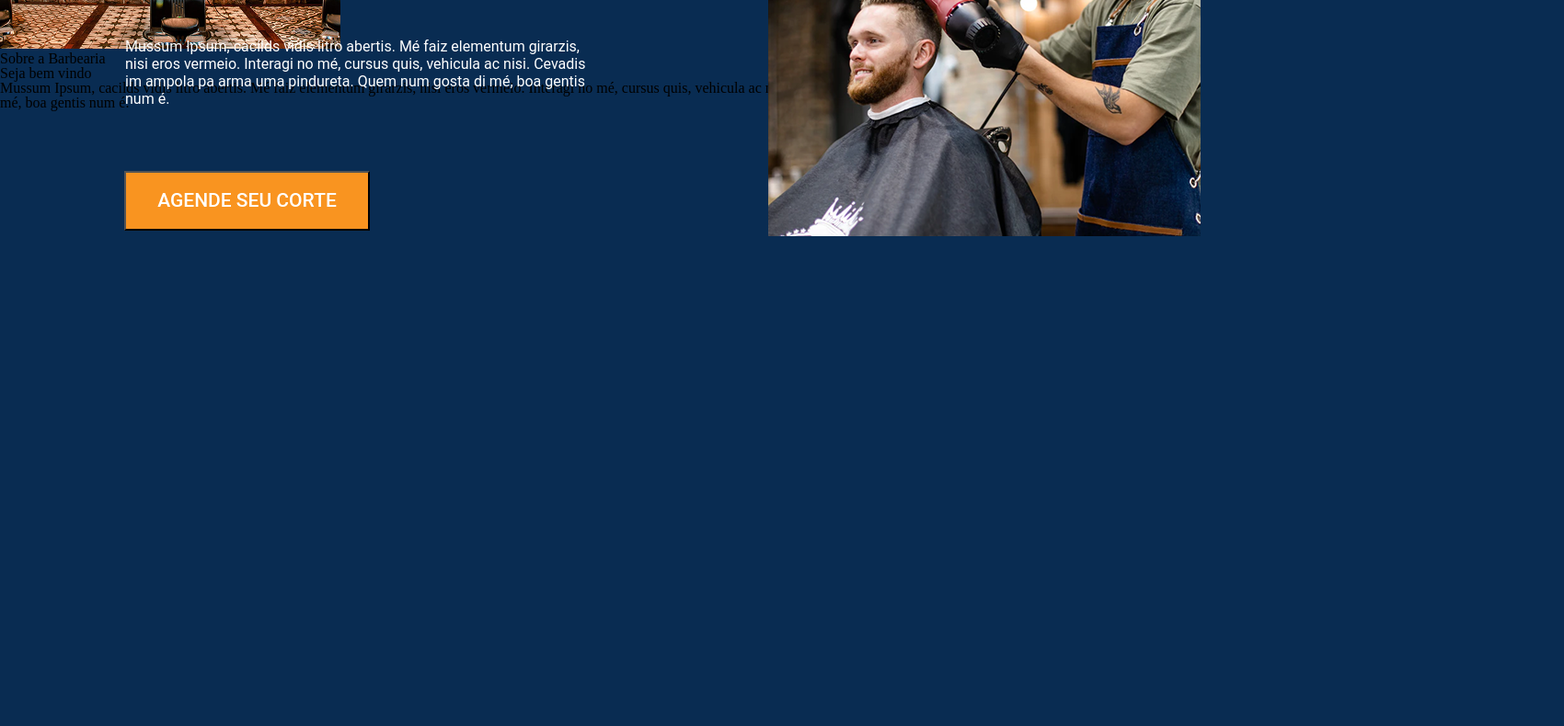
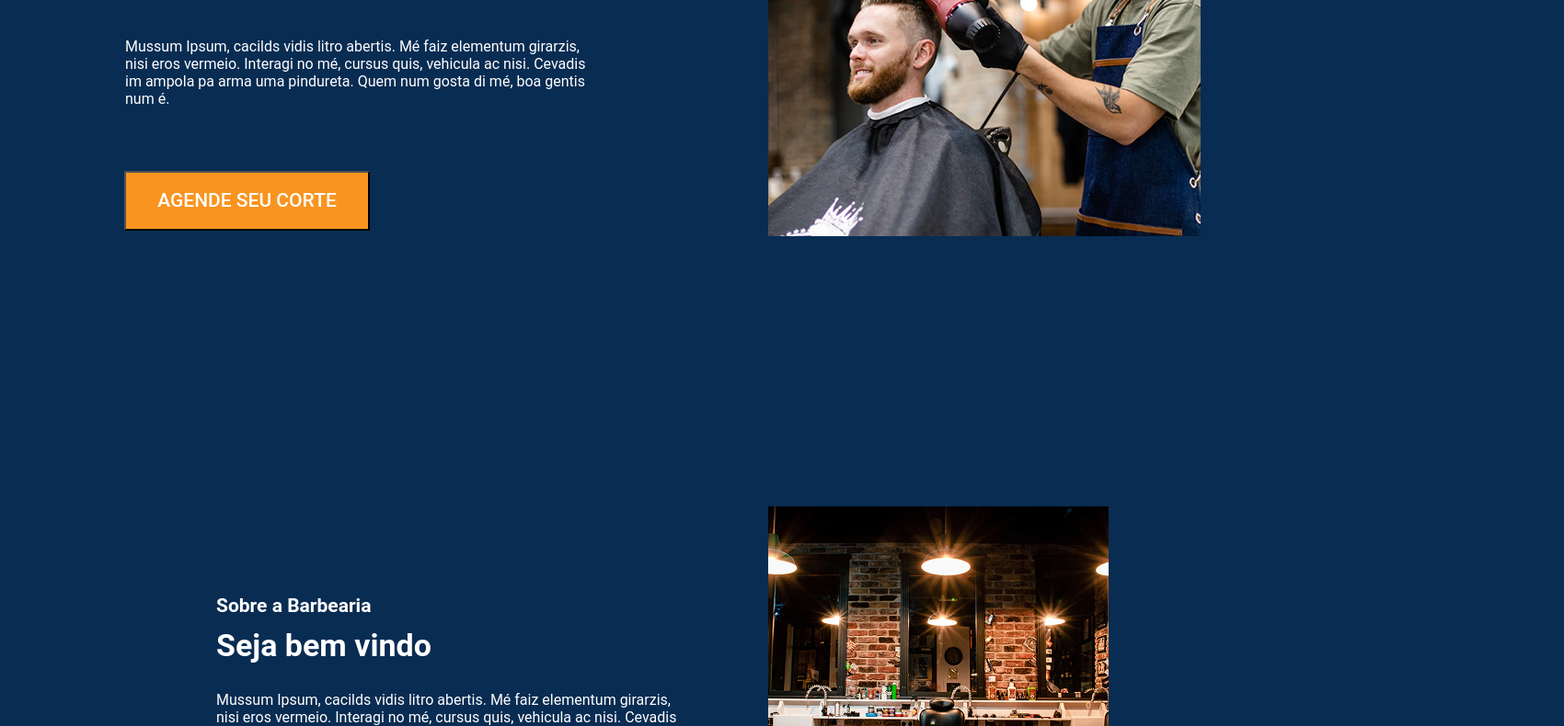
Before and after one commit to MhariaSantana/barbearia, a plain HTML site: page index.html in a window 1280 px wide. Shown: the part 307-1097 px from the top of the page at 92% size, 1700 px wide, since content can reach past the window. Before the commit the page ends 800 px from the top, so only its background shows below. Drawn offline with Linux system fonts and the light colour scheme.

Commit message:
edição parte 2

```diff
--- a/estilo.css
+++ b/estilo.css
@@ -43,13 +43,12 @@ table {
 }
 
 body{
-z-index: -1;
 background: #092C52;
 }
 
 .cabecalho{
 position: absolute;
-width: 1440px;
+width: 1700px;
 height: 60px;
 background: #FFFFFF;
 }
@@ -175,8 +174,65 @@ line-height: 25px;
 color: #FFFFFF;
 }
 /*PARTE 2  --------------------------------------------------------------------------------------------------*/
+.esquerdo-pt2{
+position: absolute;
+width: 370px;
+height: 360px;
+left: 835px;
+top: 858px;
+background: url(imagens/PT2.png);
+}
 
-.esquerda-pt2{
+.subtitulo{
+position: absolute;
+width: 169px;
+height: 32px;
+left: 235px;
+top: 950px;
+font-family: 'Roboto';
+font-style: normal;
+font-weight: 700;
+font-size: 21px;
+line-height: 25px;
+display: flex;
+align-items: center;
+
+color: #FFFFFF;
+
 
 
 }
+
+.titulo-pt2{
+position: absolute;
+width: 360px;
+height: 32px;
+left: 235px;
+top: 997px;
+font-family: 'Roboto';
+font-style: normal;
+font-weight: 700;
+font-size: 34px;
+line-height: 40px;
+display: flex;
+align-items: flex-end;
+
+color: #FFFFFF;
+}
+.conteudo-pt2{
+position: absolute;
+width: 520px;
+height: 77px;
+left: 235px;
+top: 1059px;
+font-family: 'Roboto';
+font-style: normal;
+font-weight: 400;
+font-size: 16px;
+line-height: 19px;
+
+color: #FFFFFF;
+
+
+
+}
--- a/index.html
+++ b/index.html
@@ -39,7 +39,7 @@
 
 
 
-    <div>
+    <div class="fundo">
         <div class="esquerdo-pt2">
             <img src="imagens/PT2.png" alt="local">
         </div>
```
